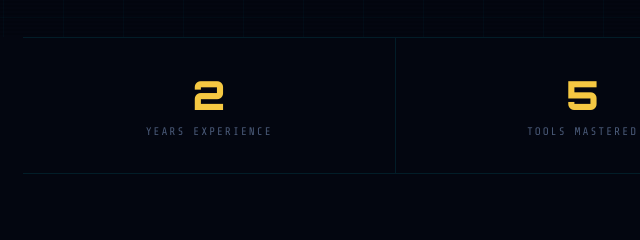
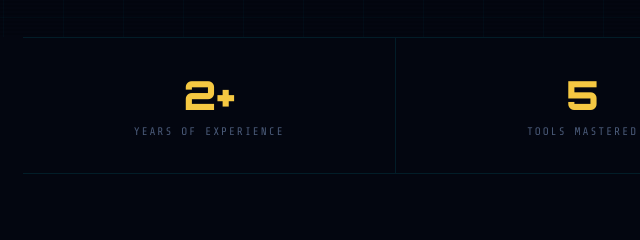
Before and after one commit to CYBOK902/portfolio-ashok-bhattrai, a plain HTML site: page index.html in a window 1280 px wide. Shown: the part 763-1003 px from the top of the page, 57-697 px from the left. Drawn offline with nearby package versions, Linux system fonts and the light colour scheme.

Commit message:
Update experience: show '2+ years' in stats

```diff
--- a/index.html
+++ b/index.html
@@ -393,8 +393,8 @@ function renderNavigation() {
 <!-- STATS -->
 <div class="stats-row">
   <div class="stat reveal">
-    <span class="stat-num">2</span>
-    <span class="stat-label">Years Experience</span>
+    <span class="stat-num">2+</span>
+    <span class="stat-label">Years of Experience</span>
   </div>
   <div class="stat reveal">
     <span class="stat-num">5</span>
```
